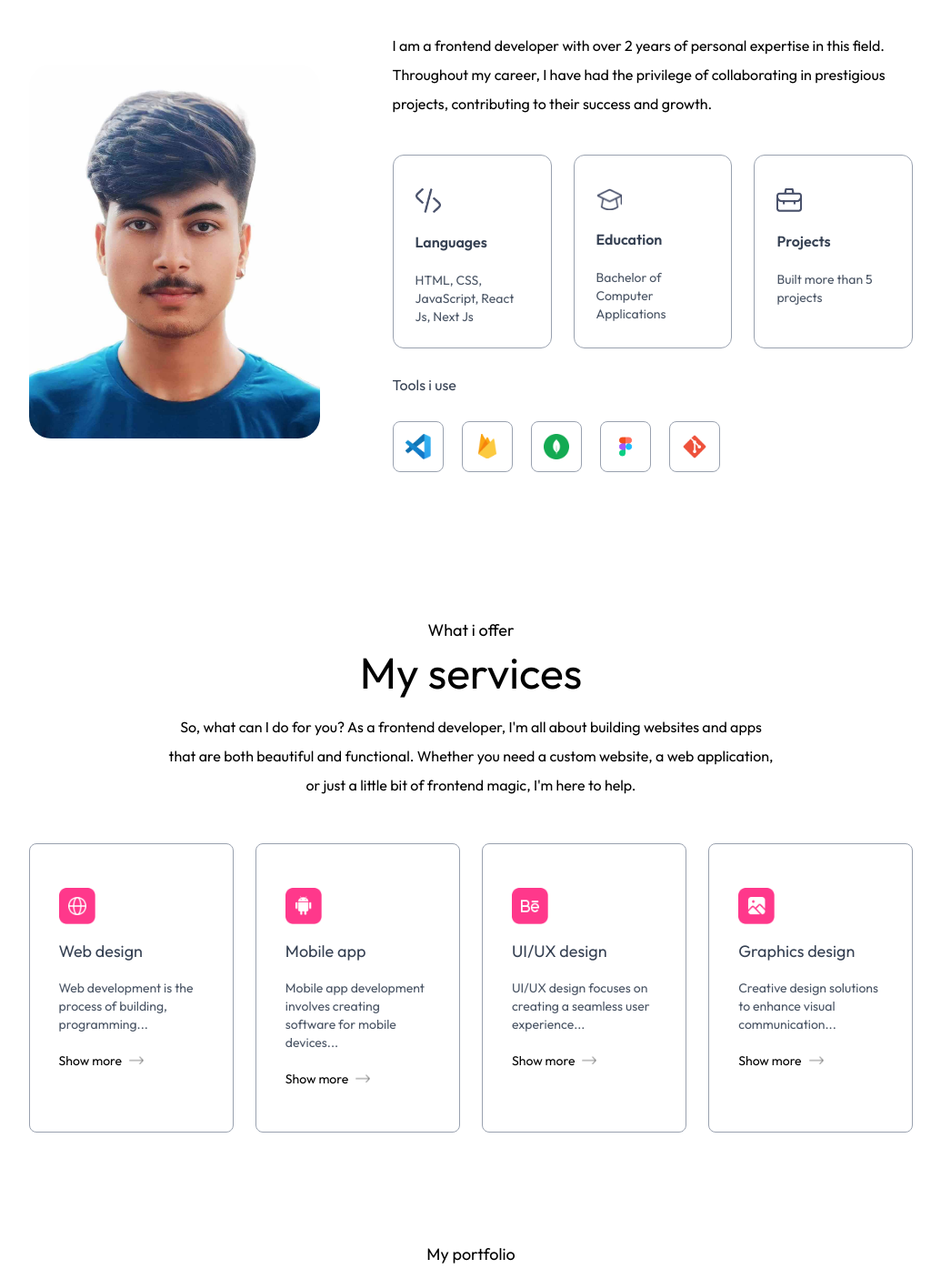
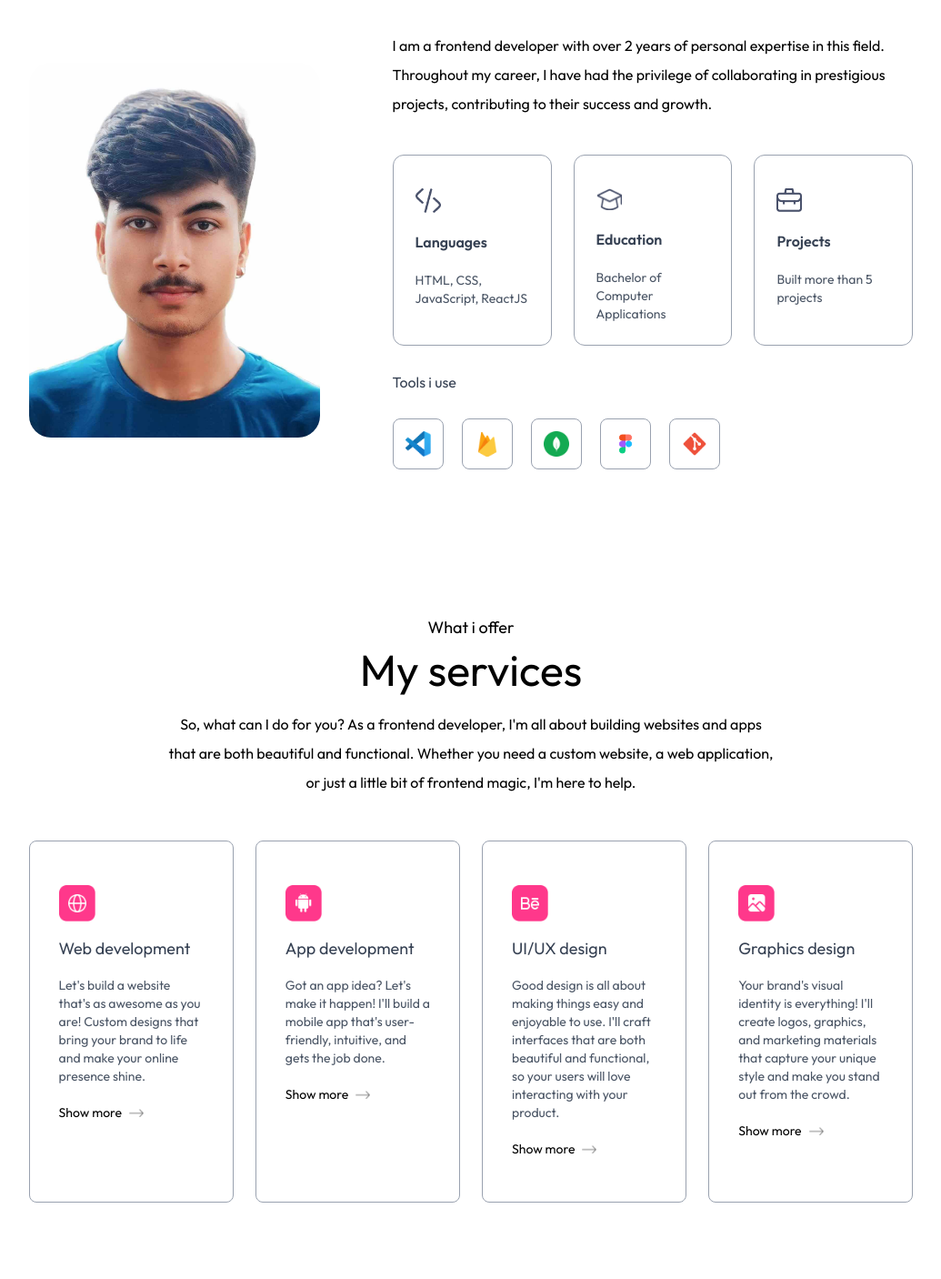
Before and after one commit to rajafulara/portfolio, a Next.js app: page / in a window 1280 px wide. Shown: the part 970-2376 px from the top of the page at 91% size, without its empty margins (122-1157 px from the left). Built offline with nearby package versions, Linux system fonts and the light colour scheme; no server answers; a web font is replaced by a local one.

Commit message:
Update service data assets.js

```diff
--- a/assets/assets.js
+++ b/assets/assets.js
@@ -94,14 +94,14 @@ export const workData = [
 ]
 
 export const serviceData = [
-    { icon: assets.web_icon, title: 'Web design', description: 'Web development is the process of building, programming...', link: 'https://github.com/rajafulara/' },
-    { icon: assets.mobile_icon, title: 'Mobile app', description: 'Mobile app development involves creating software for mobile devices...', link: 'https://github.com/rajafulara/' },
-    { icon: assets.ui_icon, title: 'UI/UX design', description: 'UI/UX design focuses on creating a seamless user experience...', link: 'https://github.com/rajafulara/' },
-    { icon: assets.graphics_icon, title: 'Graphics design', description: 'Creative design solutions to enhance visual communication...', link: 'https://github.com/rajafulara/' },
+    { icon: assets.web_icon, title: 'Web development', description: "Let's build a website that's as awesome as you are! Custom designs that bring your brand to life and make your online presence shine.", link: '#contact' },
+    { icon: assets.mobile_icon, title: 'App development', description: "Got an app idea? Let's make it happen! I'll build a mobile app that's user-friendly, intuitive, and gets the job done.", link: '#contact' },
+    { icon: assets.ui_icon, title: 'UI/UX design', description: "Good design is all about making things easy and enjoyable to use. I'll craft interfaces that are both beautiful and functional, so your users will love interacting with your product.", link: '#contact' },
+    { icon: assets.graphics_icon, title: 'Graphics design', description: "Your brand's visual identity is everything! I'll create logos, graphics, and marketing materials that capture your unique style and make you stand out from the crowd.", link: '#contact' },
 ]
 
 export const infoList = [
-    { icon: assets.code_icon, iconDark: assets.code_icon_dark, title: 'Languages', description: 'HTML, CSS, JavaScript, React Js, Next Js'},
+    { icon: assets.code_icon, iconDark: assets.code_icon_dark, title: 'Languages', description: 'HTML, CSS, JavaScript, ReactJS'},
     { icon: assets.edu_icon, iconDark: assets.edu_icon_dark, title: 'Education', description: 'Bachelor of Computer Applications' },
     { icon: assets.project_icon, iconDark: assets.project_icon_dark, title: 'Projects', description: 'Built more than 5 projects' }
 ];
```
